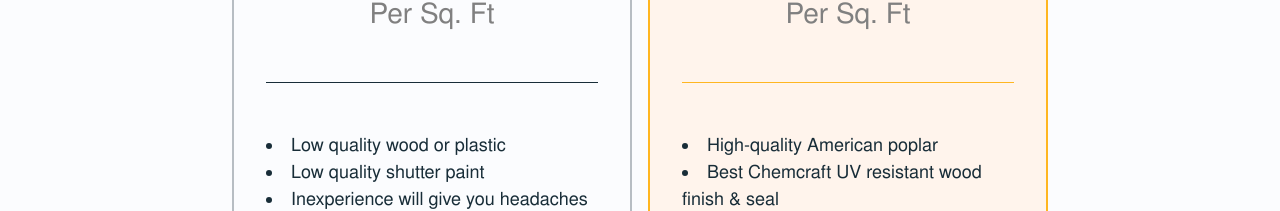
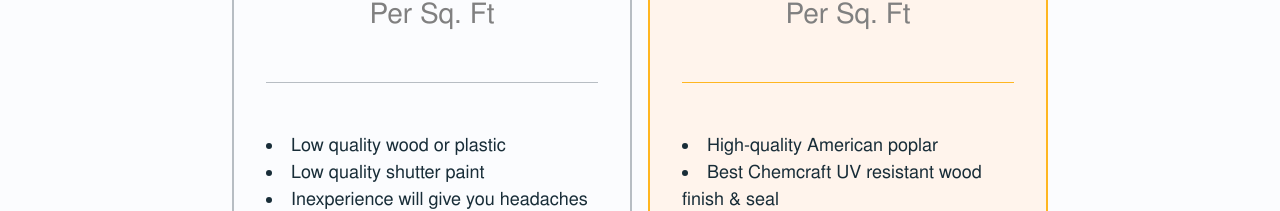
Before and after one commit to PROMCz11/california-shutters-preview, a SvelteKit app: page /pricing in a window 1280 px wide. Shown: the part 590-801 px from the top of the page. Built offline with nearby package versions, Linux system fonts and the light colour scheme.

Commit message:
Fixing border on the features in the pricing cards

```diff
--- a/src/routes/pricing/+page.svelte
+++ b/src/routes/pricing/+page.svelte
@@ -158,7 +158,7 @@
 
     .features {
         padding-top: var(--spacing);
-        border-top: 1px solid var(--clr-navy);
+        border-top: 1px solid #182d384d;
         margin-top: var(--spacing);
     }
 
```
